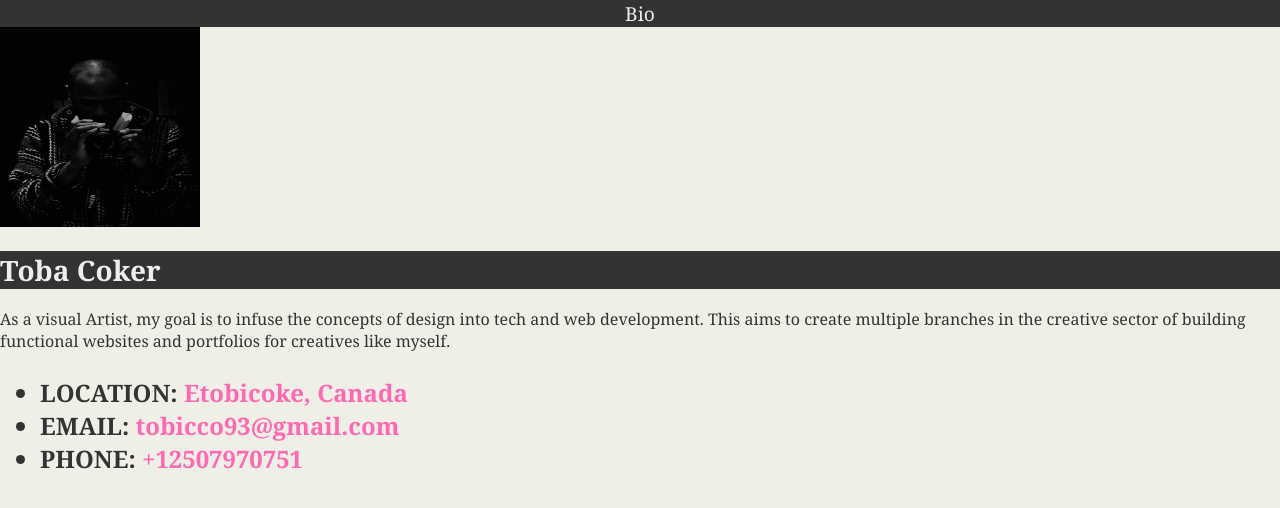
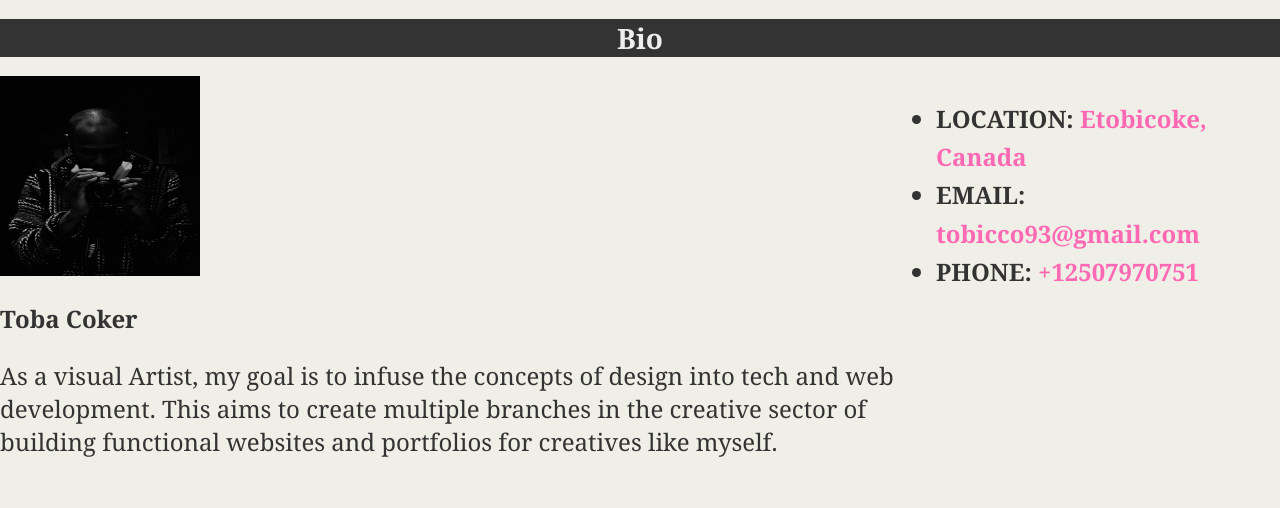
Before and after one commit to tobacoker/Repository-MKII, a plain HTML site: page html-bio-with-css.html in a window 1280 px wide. Drawn offline with Linux system fonts and the light colour scheme.

Commit message:
page rearranged

```diff
--- a/CSS/style.css
+++ b/CSS/style.css
@@ -27,11 +27,7 @@ h1{
     color: #eee;
     font-size:28px;
     background-color: #333333;
-    text-align: left;
-
-
-
-
+    text-align: center;
 }
 
 h2{
--- a/html-bio-with-css.html
+++ b/html-bio-with-css.html
@@ -4,31 +4,34 @@
     <title>Bio Page</title>
     <link rel="stylesheet" type="text/css" href="css/style.css">
 </head>
-<header>Bio</header>
+<header>
+    <h1>Bio</h1>
+
+</header>
 
 <body>
 
 <div class="container">
 
-    <div class="bio-image">
-   <img src="images/_DSC0166.JPG" alt="image" width="200" height="200">
-</div>
+    <section id="main-bio">
 
-<div class="main-bio">
-    <h1>Toba Coker</h1>
+   <img src="images/artist portrait.jpeg" alt="image" width="200" height="200">
+
+
+    <h2>Toba Coker</h2>
 
 <p>As a visual Artist, my goal is to infuse the concepts of design into tech and web development. This aims to create multiple branches in the creative sector of building functional websites and portfolios for creatives like myself.
 </p>
-</div>
+</section>
 
-<div class="#contact-info">
+<section id="contact-info">
     <h2>
     <ul>
         <li>LOCATION: <a>Etobicoke, Canada</a></li>
     <li>EMAIL: <a>tobicco93@gmail.com</a></li>
     <li>PHONE: <a>+12507970751</a></li></h2>
 </ul>
-</div>
+</section>
 </div>
 
 
```
Also changed, not shown: index.html (+1 -1 lines), images/artist portrait.jpeg (renamed from images/_DSC0166.JPG).
